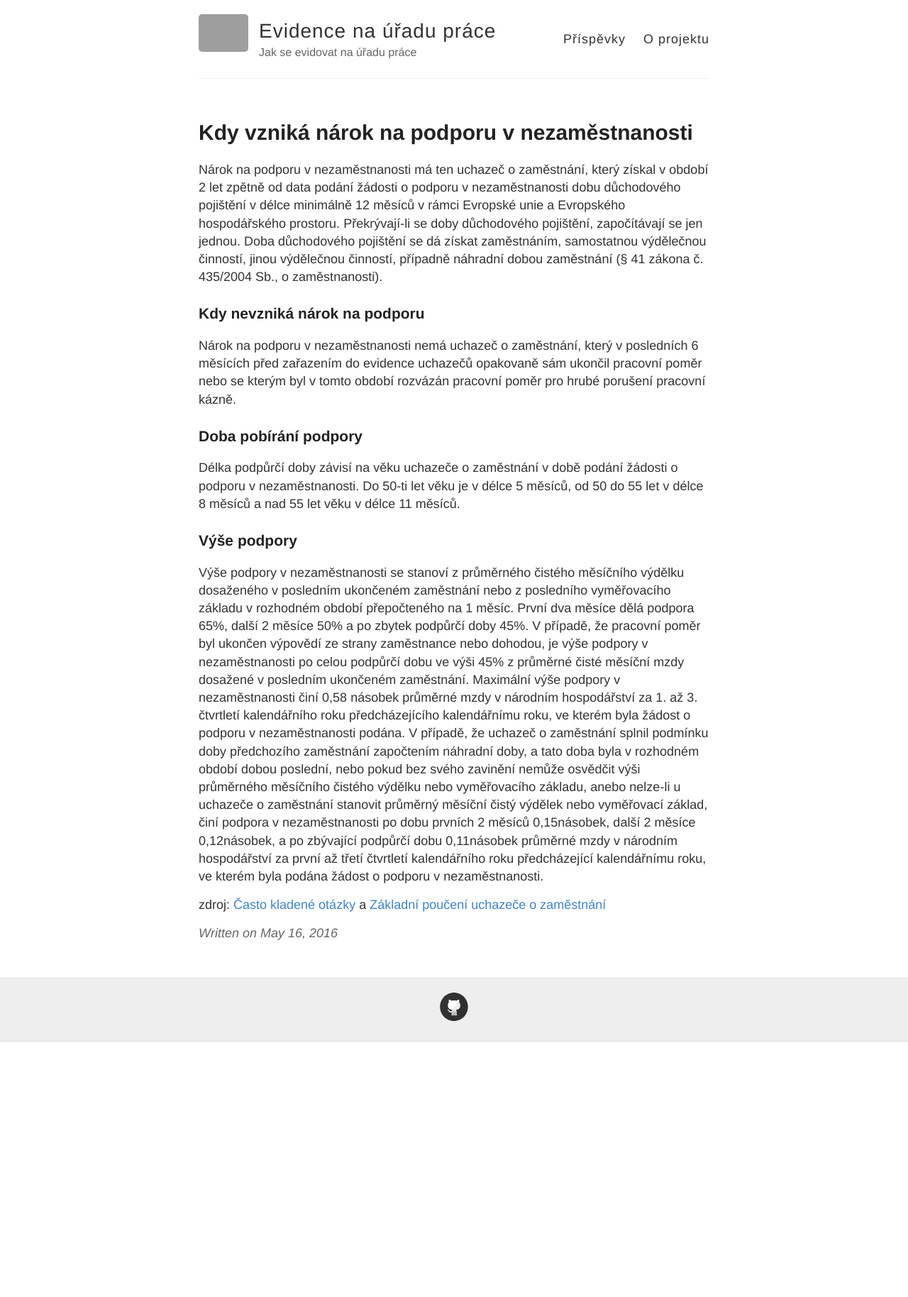
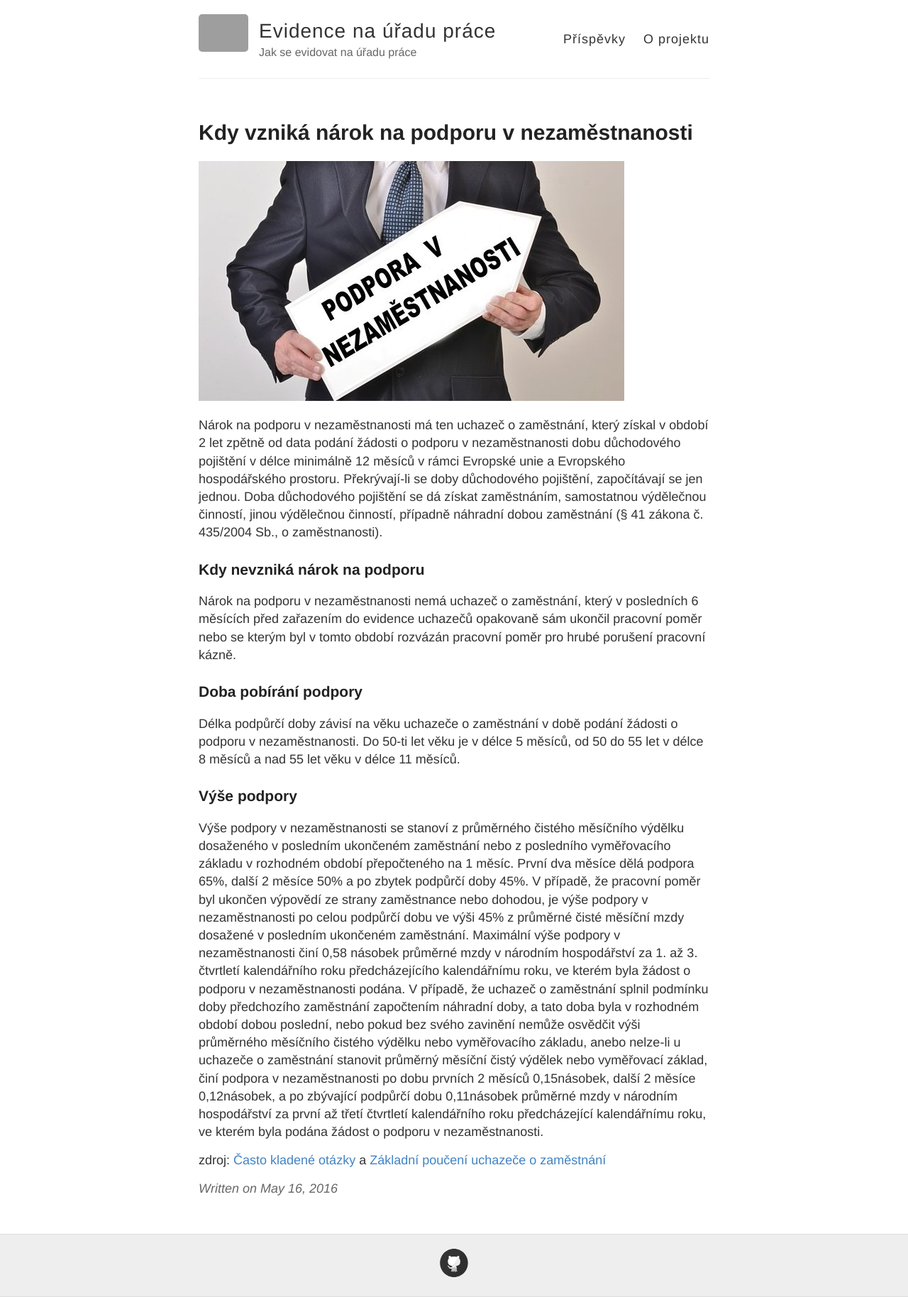
Before and after one commit to dokiinka/dokiinka.github.io, a Jekyll site: the page built from _posts/2016-5-16-PvN.md, in a window 1280 px wide. Shown: the whole page at 71% size. Built offline with Jekyll 4.4.1, drawn with Linux system fonts in a browser that asks for light colours; before the commit the page ends 1468 px from its top, so only the background shows below that; grey boxes are pictures that could not be loaded.

Commit message:
Update 2016-5-16-PvN.md

```diff
--- a/_posts/2016-5-16-PvN.md
+++ b/_posts/2016-5-16-PvN.md
@@ -2,6 +2,8 @@
 layout: post
 title: Kdy vzniká nárok na podporu v nezaměstnanosti
 ---
+
+<img src="/images/396409-top_foto1-83sk9.jpg" alt="396409-top_foto1-83sk9.jpg">
 
 Nárok na podporu v nezaměstnanosti má ten uchazeč o zaměstnání, který získal v období 2 let zpětně od data podání žádosti o podporu v nezaměstnanosti dobu důchodového pojištění v délce minimálně 12 měsíců v rámci Evropské unie a Evropského hospodářského prostoru. Překrývají-li se doby důchodového pojištění, započítávají se jen jednou. Doba důchodového pojištění se dá získat zaměstnáním, samostatnou výdělečnou činností, jinou výdělečnou činností, případně náhradní dobou zaměstnání (§ 41 zákona č. 435/2004 Sb., o zaměstnanosti).
 
```
